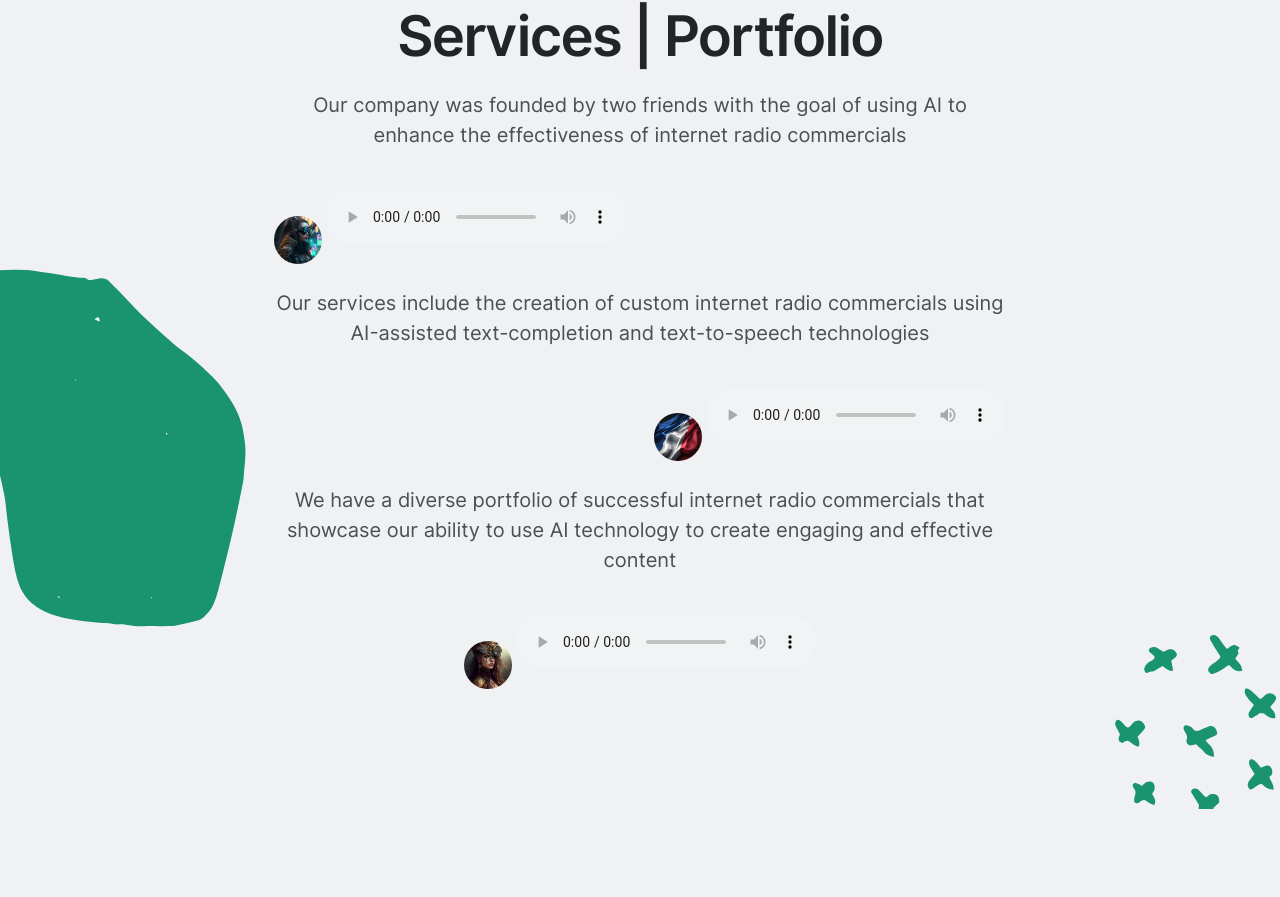
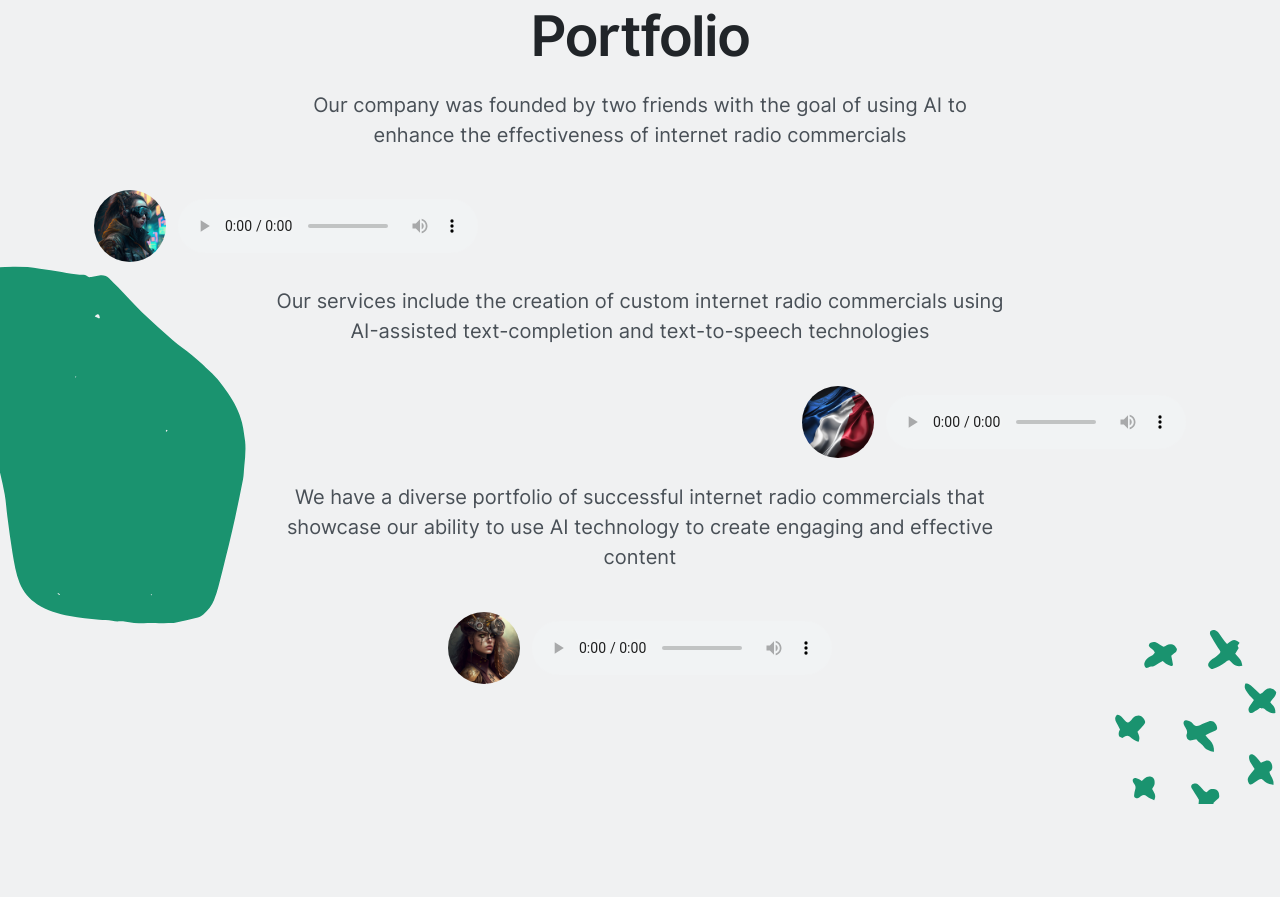
Before and after one commit to krang-org/en.radio.krangs.org, a plain HTML site: page index.html in a window 1280 px wide. Shown: the part 2990-3887 px from the top of the page. Drawn offline with Linux system fonts and the light colour scheme.

Commit message:
Align portfolio avatars with audio controlls (you have to love CSS :)

```diff
--- a/index.html
+++ b/index.html
@@ -286,16 +286,14 @@
 
         <div class="row justify-content-center text-center align-items-center">
           <div class="col-xl-8 col-lg-9 col-md-10">
-            <h4 class="display-4">Services | Portfolio</h4>
+            <h4 class="display-4">Portfolio</h4>
             <p class="lead">Our company was founded by two friends with the goal of using AI to enhance the effectiveness of internet radio commercials</p>
           </div>
         </div>
 
-        <div class="row justify-content-start text-center align-items-start">
-          <div class="col-xl-8 col-lg-9 col-md-10 p-3">
-            <img src="assets/img/station-cover-cyberpunk.jpg" alt="Cyberpunk" class="avatar">
-            <audio controls=""><source src="commercials/portfolio/cyberpunk.mp3" type="audio/mp3" />Your browser does not support the audio element.</audio>
-          </div>
+        <div class="row align-items-center justify-content-start p-3">
+          <img src="assets/img/station-cover-cyberpunk.jpg" alt="Cyberpunk" class="avatar avatar-lg mr-2">
+          <audio controls=""><source src="commercials/portfolio/cyberpunk.mp3" type="audio/mp3" />Your browser does not support the audio element.</audio>
         </div>
 
         <div class="row justify-content-center text-center align-items-center">
@@ -304,11 +302,9 @@
           </div>
         </div>
 
-        <div class="row justify-content-end text-center align-items-end">
-          <div class="col-xl-8 col-lg-9 col-md-10 p-3">
-            <img src="assets/img/station-cover-fr.jpg" alt="Français" class="avatar">
-            <audio controls=""><source src="commercials/portfolio/francais.mp3" type="audio/mp3" />Your browser does not support the audio element.</audio>
-          </div>
+        <div class="row align-items-center justify-content-end p-3">
+          <img src="assets/img/station-cover-fr.jpg" alt="Français" class="avatar avatar-lg mr-2">
+          <audio controls=""><source src="commercials/portfolio/francais.mp3" type="audio/mp3" />Your browser does not support the audio element.</audio>
         </div>
 
         <div class="row justify-content-center text-center align-items-center">
@@ -317,11 +313,9 @@
           </div>
         </div>
 
-        <div class="row justify-content-center text-center align-items-center">
-          <div class="col-xl-8 col-lg-9 col-md-10 p-3">
-            <img src="assets/img/station-cover-steampunk.jpg" alt="Steampunk" class="avatar">
-            <audio controls=""><source src="commercials/portfolio/steampunk.mp3" type="audio/mp3" />Your browser does not support the audio element.</audio>
-          </div>
+        <div class="row align-items-center justify-content-center p-3">
+          <img src="assets/img/station-cover-steampunk.jpg" alt="Steampunk" class="avatar avatar-lg mr-2">
+          <audio controls=""><source src="commercials/portfolio/steampunk.mp3" type="audio/mp3" />Your browser does not support the audio element.</audio>
         </div>
 
       </div>
```
